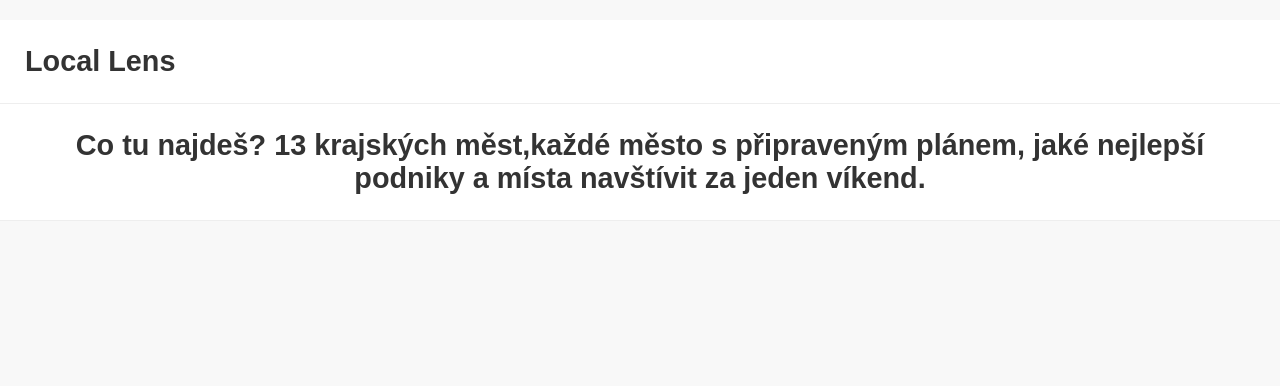
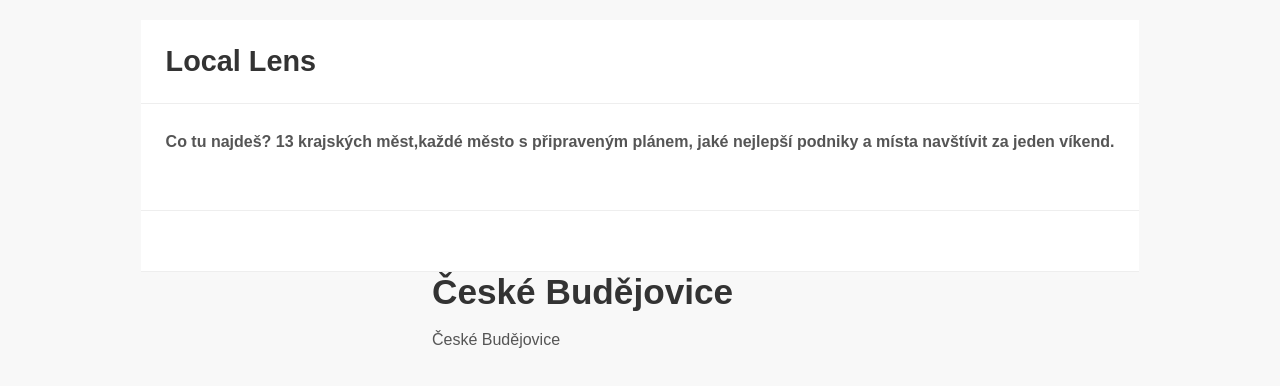
Before and after one commit to evca94/Projekt-LocalLens, a React (Vite) app: page / in a window 1280 px wide. Shown: the top 386 px of the page. Built offline with nearby package versions, Linux system fonts and the light colour scheme.

Commit message:
vložení komponent Navigace, MestoTitle, MestoSubtitle

```diff
--- /dev/null
+++ b/src/Components/MestoSubtitle.jsx
@@ -0,0 +1,7 @@
+export const MestoSubtitle = () => {
+  return (
+    <div className="container">
+     <div className="city-description">České Budějovice</div>
+      </div>
+  )
+  }
--- /dev/null
+++ b/src/Components/MestoTitle.jsx
@@ -0,0 +1,7 @@
+export const MestoTitle = () => {
+  return (
+    <div className="container">
+     <h1 className="city-name">České Budějovice</h1>
+      </div>
+  )
+  }
--- /dev/null
+++ b/src/Components/Navigace.jsx
@@ -0,0 +1,10 @@
+export const Navigace = () => {
+  return (
+    <div className="app-header">
+      <div className="back-arrow">
+      </div>
+      <div className="home-icon">
+      </div>
+      </div>
+  )
+  }
--- a/src/Components/Uvod.jsx
+++ b/src/Components/Uvod.jsx
@@ -2,7 +2,7 @@
   return (
     <div className="app-header">
       <header>
-        <h2 className="app-title">Co tu najdeš?
+        <h2 className="city-description">Co tu najdeš?
 13 krajských měst,každé město s připraveným plánem, jaké nejlepší podniky a místa navštívit za jeden víkend. </h2>
       </header>
       </div>
--- a/src/pages/HomePage/index.jsx
+++ b/src/pages/HomePage/index.jsx
@@ -1,12 +1,18 @@
 import { PageTitle } from '../../Components/PageTitle';
-import { Uvod} from '../../Components/Uvod';
+import { Uvod } from '../../Components/Uvod';
+import { Navigace } from '../../Components/Navigace';
 import './style.css';
+import { MestoTitle } from '../../Components/MestoTitle';
+import { MestoSubtitle } from '../../Components/MestoSubtitle';
 
 export const HomePage = () => {
   return (
     <>
    <PageTitle />
    <Uvod />
+   <Navigace />
+   <MestoTitle />
+   <MestoSubtitle />
    </>
   );
 };
```
